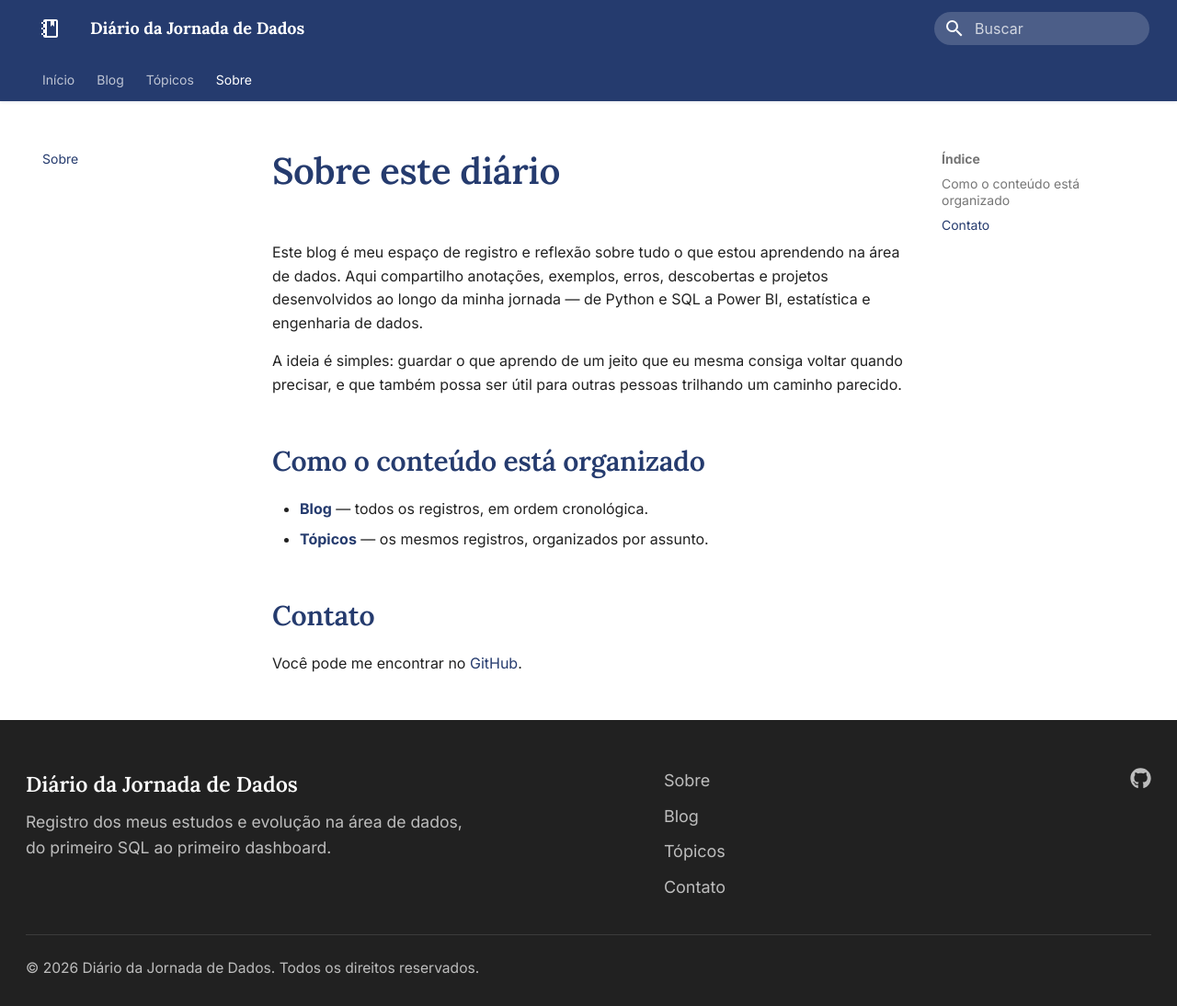
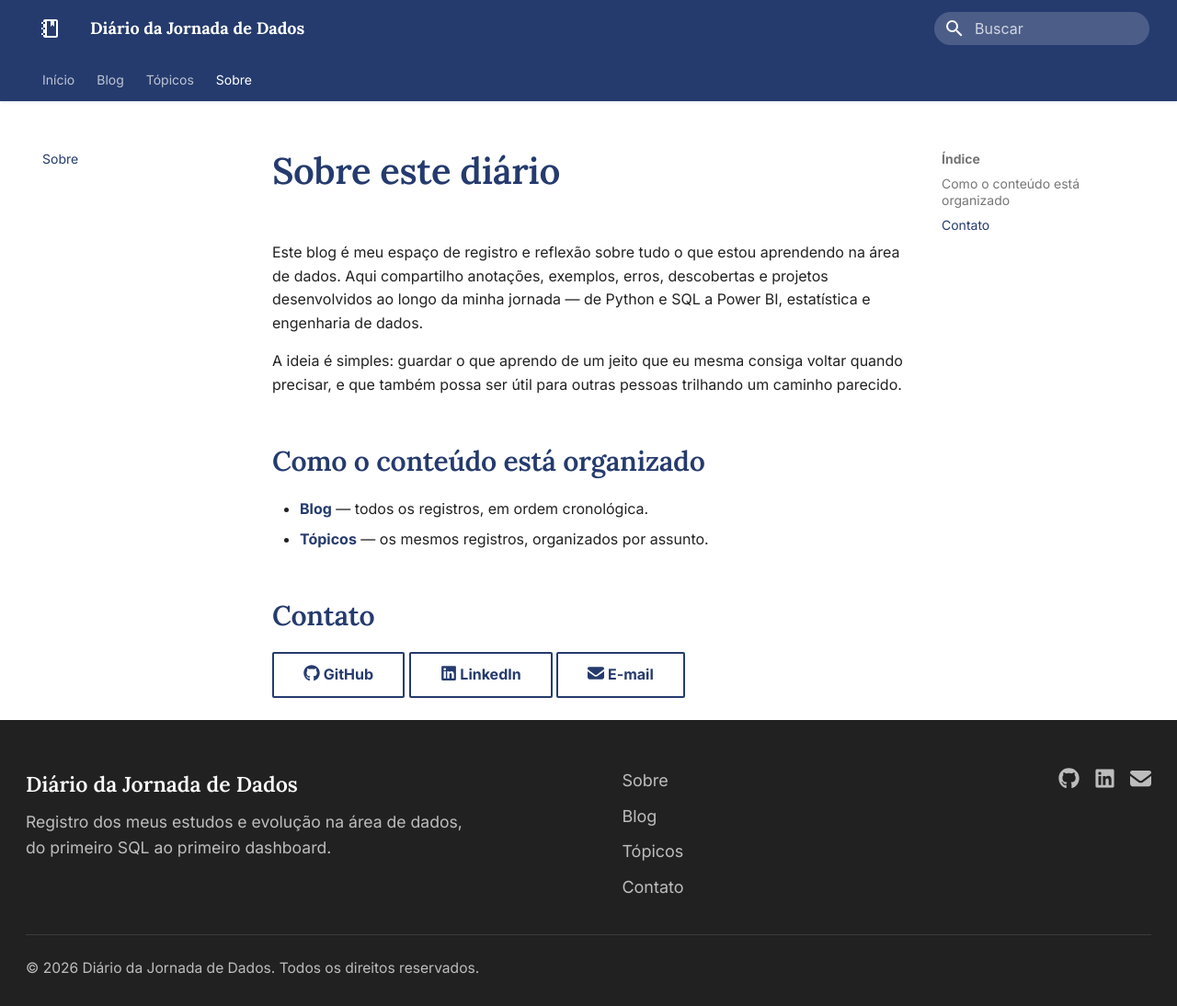
Before and after one commit to erica-luuz/diario-jornada-dados, an MkDocs documentation site: the page built from docs/sobre.md, in a window 1280 px wide and 1094 px high. Shown: the whole window at 92% size. Built offline with MkDocs 1.6.1 and Material for MkDocs 9.7.7, drawn with Linux system fonts in a browser that asks for light colours.

Commit message:
Adiciona links de contato clicaveis (GitHub, LinkedIn, e-mail)
Botoes na pagina Sobre e icones no rodape passam a incluir LinkedIn
e e-mail, alem do GitHub ja existente. O link Contato do rodape
agora aponta para o e-mail em vez do perfil do GitHub.

Co-Authored-By: Claude Sonnet 5 <noreply@anthropic.com>

```diff
--- a/docs/sobre.md
+++ b/docs/sobre.md
@@ -11,4 +11,6 @@ A ideia é simples: guardar o que aprendo de um jeito que eu mesma consiga volta
 
 ## Contato
 
-Você pode me encontrar no [GitHub](https://github.com/erica-luuz).
+[:fontawesome-brands-github: GitHub](https://github.com/erica-luuz){ .md-button target="_blank" rel="noopener" }
+[:fontawesome-brands-linkedin: LinkedIn](https://www.linkedin.com/in/erica-luz-032305177){ .md-button target="_blank" rel="noopener" }
+[:fontawesome-solid-envelope: E-mail](mailto:erica.nicollas_hbn@yahoo.com){ .md-button }
--- a/mkdocs.yml
+++ b/mkdocs.yml
@@ -32,6 +32,12 @@ extra:
     - icon: fontawesome/brands/github
       link: https://github.com/erica-luuz
       name: GitHub
+    - icon: fontawesome/brands/linkedin
+      link: https://www.linkedin.com/in/erica-luz-032305177
+      name: LinkedIn
+    - icon: fontawesome/solid/envelope
+      link: mailto:erica.nicollas_hbn@yahoo.com
+      name: E-mail
 
 plugins:
   - search:
--- a/overrides/partials/footer.html
+++ b/overrides/partials/footer.html
@@ -40,7 +40,7 @@
         <a href="{{ 'sobre/' | url }}">Sobre</a>
         <a href="{{ 'blog/' | url }}">Blog</a>
         <a href="{{ 'topicos/' | url }}">Tópicos</a>
-        <a href="https://github.com/erica-luuz" target="_blank" rel="noopener">Contato</a>
+        <a href="mailto:erica.nicollas_hbn@yahoo.com">Contato</a>
       </nav>
       {% if config.extra.social %}
         <div class="diario-footer__social">
```
